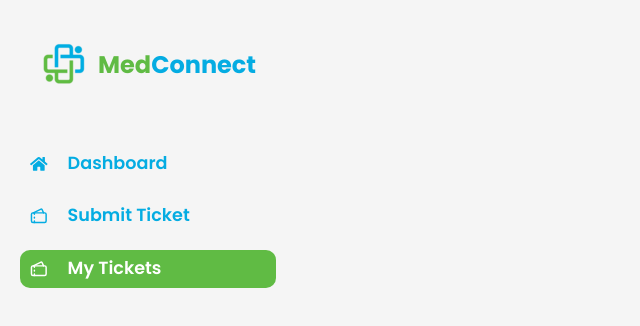
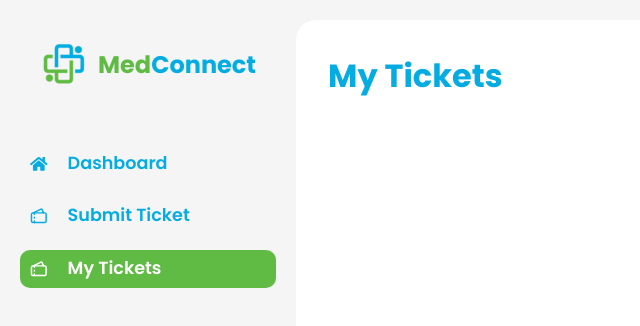
Before and after one commit to lesnaeve/BHSMC_MedConnect, a React (Vite) app: page /employee/my_tickets in a window 1280 px wide. Shown: the top 326 px of the page, without its empty margins (0-640 px from the left). Built offline with nearby package versions, Linux system fonts and the light colour scheme.

Commit message:
my tickets very small progress

```diff
--- a/src/assets/pages/Employee/Employee_MyTickets.jsx
+++ b/src/assets/pages/Employee/Employee_MyTickets.jsx
@@ -1,6 +1,7 @@
 import React, {useEffect} from 'react'
 import './Employee_layout.css'
 import MyTicktets_Sidebar from '../components/Employee/MyTickets/MyTickets_Sidebar/MyTicktets_Sidebar'
+import MyTickets_Content from '../components/Employee/MyTickets/MyTickets_Content/MyTickets_Content'
 
 const Employee_MyTickets = () => {
   useEffect(() => {
@@ -11,6 +12,9 @@ const Employee_MyTickets = () => {
     <div className='employee-body'>
       <div className='employee-display'>
         <MyTicktets_Sidebar />
+        <div className='employee-main-content'>
+          <MyTickets_Content />
+        </div>
       </div>
 
     </div>
--- /dev/null
+++ b/src/assets/pages/components/Employee/MyTickets/MyTickets_Content/MyTickets_Content.css
@@ -0,0 +1,19 @@
+.mytickets-content{
+    width: 75%;
+}
+
+.mytickets-title{
+    color: #04ace2;
+}
+
+.mytickets-header{
+    display: flex;
+    align-items: center;
+    justify-content: space-between;
+}
+
+.my-tickets-activity-header{
+    display: flex;
+    align-items: center;
+    gap: 20px;
+}
--- /dev/null
+++ b/src/assets/pages/components/Employee/MyTickets/MyTickets_Content/MyTickets_Content.jsx
@@ -0,0 +1,14 @@
+import React from 'react'
+import './MyTickets_Content.css'
+import MyTickets_ContentHeader from './MyTickets_ContentHeader/MyTickets_ContentHeader'
+
+const MyTickets_Content = () => {
+  return (
+    <div className='mytickets-content'>
+        <MyTickets_ContentHeader />
+
+    </div>
+  )
+}
+
+export default MyTickets_Content
--- /dev/null
+++ b/src/assets/pages/components/Employee/MyTickets/MyTickets_Content/MyTickets_ContentHeader/MyTickets_ContentHeader.jsx
@@ -0,0 +1,16 @@
+import React from 'react'
+import '../MyTickets_Content.css'
+
+const MyTickets_ContentHeader = () => {
+  return (
+    <div className='mytickets-header'>
+        <h1 className='mytickets-title'>My Tickets</h1>
+        <div className='mytickets-activity-header'>
+
+        </div>
+
+    </div>
+  )
+}
+
+export default MyTickets_ContentHeader
```
